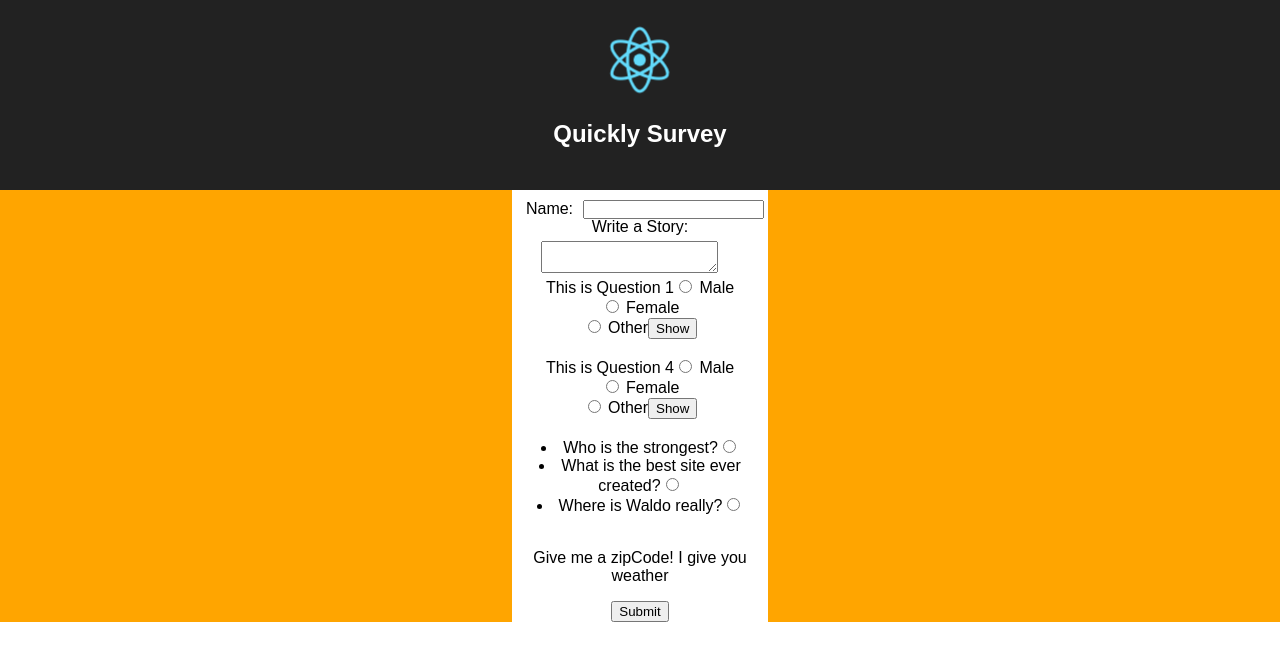
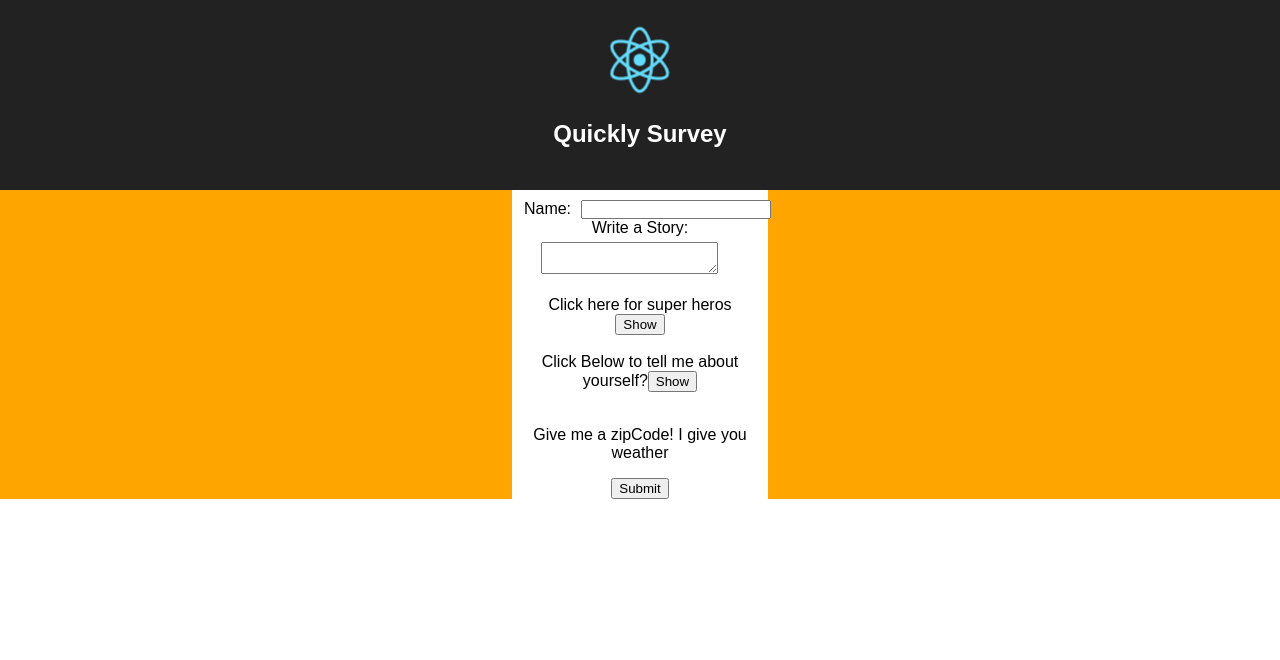
Before and after one commit to 52lions06/survey, a React (Create React App) app: page / in a window 1280 px wide. Shown: the top 660 px of the page. Built offline with nearby package versions, Linux system fonts and the light colour scheme.

Commit message:
sandbox changes

```diff
--- a/src/components/Form/QuestionsA.js
+++ b/src/components/Form/QuestionsA.js
@@ -18,12 +18,10 @@ class QuestionsA extends React.Component {
     return (
       <div>
         <label>
-            This is Question 1
-            <input type="radio" name="ques1" value="male" /> Male<br/>
-            <input type="radio" name="ques1" value="female"/> Female<br/>
-            <input type="radio" name="ques1" value="other"/> Other
+            Click here for super heros
           </label>
-        <ShowQuestions warn={this.state.showQuestions} />
+          <br/>
+        <ShowQuestions show={this.state.showQuestions} />
         <button onClick={this.handleToggleClick}>
           {this.state.showQuestions ? 'Hide' : 'Show'}
         </button>
--- a/src/components/Form/QuestionsB.js
+++ b/src/components/Form/QuestionsB.js
@@ -18,12 +18,9 @@ class QuestionsB extends React.Component {
     return (
       <div>
           <label>
-            This is Question 4
-            <input type="radio" name="ques4" value="male" /> Male<br/>
-            <input type="radio" name="ques4" value="female"/> Female<br/>
-            <input type="radio" name="ques4" value="other"/> Other
+            Click Below to tell me about yourself?
           </label>
-        <ShowQuestions2 warn={this.state.showQuestions} />
+        <ShowQuestions2 show={this.state.showQuestions} />
         <button onClick={this.handleToggleClick}>
           {this.state.showQuestions ? 'Hide' : 'Show'}
         </button>
--- a/src/components/Form/ShowQuestions.js
+++ b/src/components/Form/ShowQuestions.js
@@ -1,24 +1,24 @@
 import React from 'react';
 
 function ShowQuestions(props) {
-  if (!props.warn) {
+  if (!props.show) {
     return null;
   }
 
   return (
     <div >
       <label>
-            This is Question 2
-            <input type="radio" name="ques2" value="male" /> Male<br/>
-            <input type="radio" name="ques2" value="female"/> Female<br/>
-            <input type="radio" name="ques2" value="other"/> Other
+            Who is the best superhero of them all?
+            <input type="radio" name="ques2" value="batman" /> batman<br/>
+            <input type="radio" name="ques2" value="superman"/> superman<br/>
+            <input type="radio" name="ques2" value="the hulk"/> the hulk
           </label>
            <br />
           <label>
-            This is Question 3
-            <input type="radio" name="ques3" value="male" /> Male<br/>
-            <input type="radio" name="ques3" value="female"/> Female<br/>
-            <input type="radio" name="ques3" value="other"/> Other
+            What would you like to do?
+            <input type="radio" name="ques3" value="eat" /> eat<br/>
+            <input type="radio" name="ques3" value="code"/> code<br/>
+            <input type="radio" name="ques3" value="video games"/> video games
           </label>
            <br />!
     </div>
--- a/src/components/Form/ShowQuestions2.js
+++ b/src/components/Form/ShowQuestions2.js
@@ -1,24 +1,24 @@
 import React from 'react';
 
 function ShowQuestions2(props) {
-  if (!props.warn) {
+  if (!props.show) {
     return null;
   }
 
   return (
     <div >
       <label>
-            This is Question 5
-            <input type="radio" name="ques5" value="male" /> Male<br/>
-            <input type="radio" name="ques5" value="female"/> Female<br/>
-            <input type="radio" name="ques5" value="other"/> Other
+            What is your favorite thing to programming language?
+            <input type="radio" name="ques5" value="ReactJS" /> ReactJS<br/>
+            <input type="radio" name="ques5" value="female"/> NodeJS<br/>
+            <input type="radio" name="ques5" value="other"/> Java
           </label>
            <br />
           <label>
-            This is Question 6
-            <input type="radio" name="ques6" value="male" /> Male<br/>
-            <input type="radio" name="ques6" value="female"/> Female<br/>
-            <input type="radio" name="ques6" value="other"/> Other
+            What is your favorite food?
+            <input type="radio" name="ques6" value="pizza" /> pizza<br/>
+            <input type="radio" name="ques6" value="cheeseburgers"/> cheeseburgers<br/>
+            <input type="radio" name="ques6" value="spaghetti"/> spaghetti
           </label>
            <br />
     </div>
--- a/src/components/Survey.css
+++ b/src/components/Survey.css
@@ -14,8 +14,8 @@
 }
 
 .name {
-  padding: 0;
-  margin: 10px -10px -3px 10px;
+  padding: 0px 1px 0px 8px;
+  margin: 10px -15px 0px 10px
 }
 
 .textArea {
--- a/src/components/Survey.js
+++ b/src/components/Survey.js
@@ -111,12 +111,13 @@ const questions = myQuestions.map((questions, index) => {
               value={this.state.textArea}
               onChange={this.handleChange} />
           </label>
+          <br/>
+          <br/>
           <QuestionsA />
           <br/>
           <QuestionsB />
            <br />
-         {questions}
-         <br />
+         {/*{questions}*/}
           {/*<label>
             Please Enter your zip Code for the Weather:
           {/*<input
```
Also changed, not shown: src/components/Form/Sandbox.js (+0 -30 lines).
